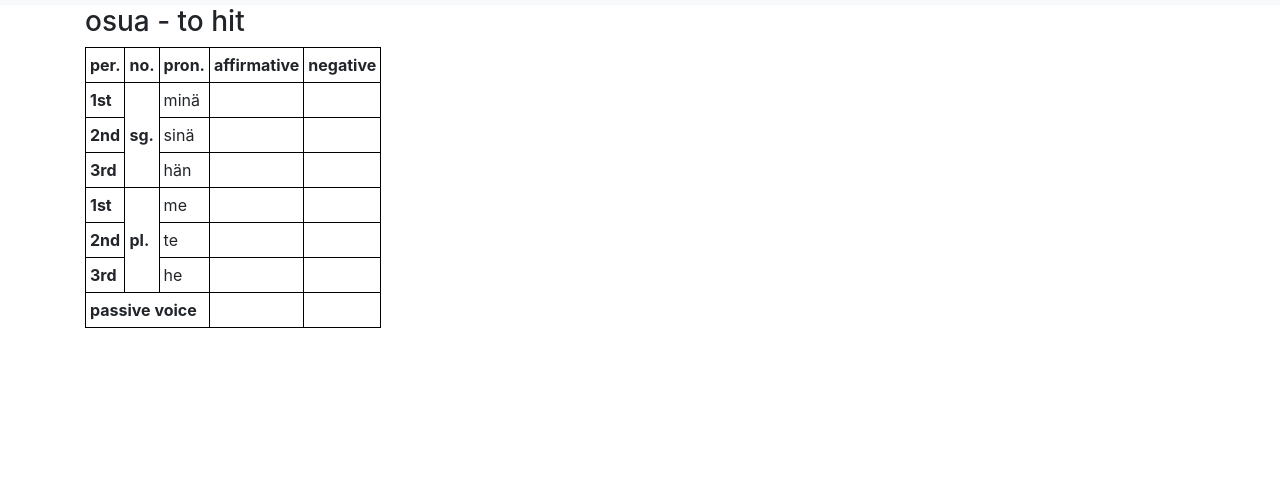
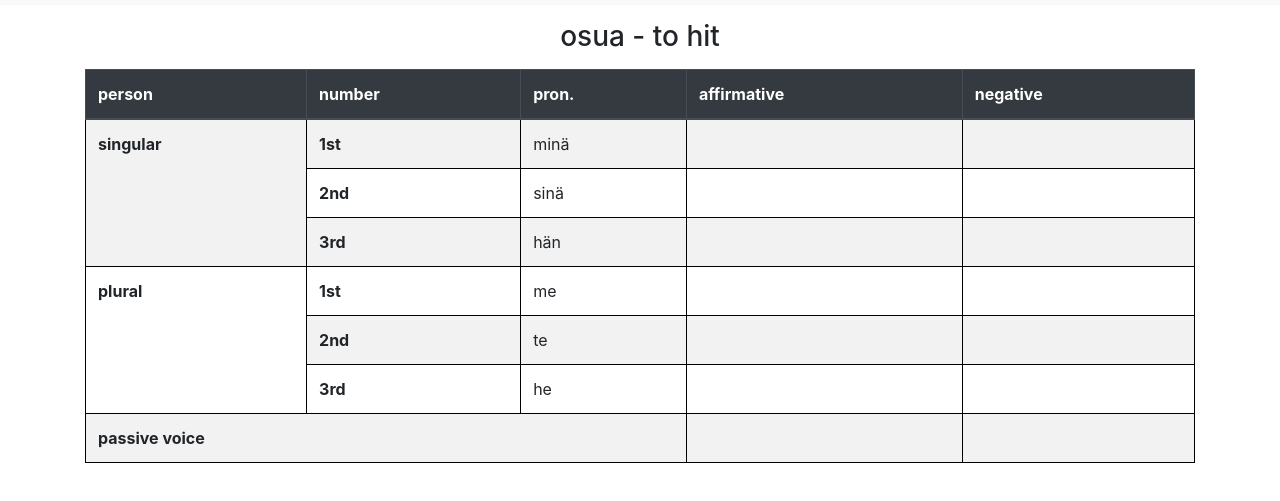
Before and after one commit to bukazoltan/finnish-verb-grid, a plain HTML site: page index.html in a window 1280 px wide. Shown: the part 51-552 px from the top of the page. Drawn offline with nearby package versions, Linux system fonts and the light colour scheme.

Commit message:
minor design improvements

```diff
--- a/index.html
+++ b/index.html
@@ -33,18 +33,20 @@
         <div>
             <p class="h3" id="infinitive"></p>
         </div>
-        <table class="present">
+        <table class="present table table-striped">
             <tbody>
-                <tr>
-                    <th>per.</th>
-                    <th>no.</th>
-                    <th>pron.</th>
-                    <th>affirmative</th>
-                    <th>negative</th>
-                </tr>
+                <thead class="thead-dark">
+                    <tr>
+                        <th>person</th>
+                        <th>number</th>
+                        <th>pron.</th>
+                        <th>affirmative</th>
+                        <th>negative</th>
+                    </tr>
+                </thead>
                 <tr id="sing_first">
+                    <th rowspan="3">singular</th>
                     <th>1st</th>
-                    <th rowspan="3">sg.</th>
                     <td>min&auml;</td>
                     <td class="affirmative task"></td>
                     <td class="negative task"></td>
@@ -62,8 +64,8 @@
                     <td class="negative task"></td>
                 </tr>
                 <tr id="plural_first">
+                    <th rowspan="3">plural</th>
                     <th>1st</th>
-                    <th rowspan="3">pl.</th>
                     <td>me</td>
                     <td class="affirmative task"></td>
                     <td class="negative task"></td>
@@ -89,6 +91,9 @@
         </table>
     </section>
     <script src="script.js"></script>
+    <script src="https://code.jquery.com/jquery-3.4.1.slim.min.js" integrity="sha384-J6qa4849blE2+poT4WnyKhv5vZF5SrPo0iEjwBvKU7imGFAV0wwj1yYfoRSJoZ+n" crossorigin="anonymous"></script>
+    <script src="https://cdn.jsdelivr.net/npm/popper.js@1.16.0/dist/umd/popper.min.js" integrity="sha384-Q6E9RHvbIyZFJoft+2mJbHaEWldlvI9IOYy5n3zV9zzTtmI3UksdQRVvoxMfooAo" crossorigin="anonymous"></script>
+    <script src="https://stackpath.bootstrapcdn.com/bootstrap/4.4.1/js/bootstrap.min.js" integrity="sha384-wfSDF2E50Y2D1uUdj0O3uMBJnjuUD4Ih7YwaYd1iqfktj0Uod8GCExl3Og8ifwB6" crossorigin="anonymous"></script>
 </body>
 
 </html>
--- a/script.js
+++ b/script.js
@@ -1,7 +1,13 @@
+// Selectors
 const passive = document.getElementById('passive');
 const taskCells = document.querySelectorAll('.task');
+const table = document.querySelector('.table')
+const lastRow = table.rows[table.rows.length - 1];
+
+// Basic tracking variables
 let data;
 let currentId = 0;
+
 
 fetch("new_data.json")
     .then(response => response.json())
@@ -67,9 +73,10 @@ const checkInput = (e) => {
     let input = (e.target.textContent).toLowerCase();
     let formName = e.target.parentElement.id;
     let correct = data[currentId][formName][e.target.classList[0]];
-    e.target.classList.add("incorrect");
+    e.target.classList.add("bg-warning");
     if (input === correct) {
-        e.target.classList.add("correct");
+        e.target.classList.remove("bg-warning");
+        e.target.classList.add("bg-success");
         e.target.setAttribute("contenteditable", "false");
         nextActive(e);
     }
@@ -77,12 +84,13 @@ const checkInput = (e) => {
 
 const jumpToNextRow = (e) => {
     let currentRow = e.target.parentElement.nextElementSibling.cells;
-    console.dir(e.target.parentElement);
-    for (i = 0; i < currentRow.length; i++) {
-        if (currentRow[i].attributes.getNamedItem("contenteditable")) {
-            return currentRow;
-        }
-    };
+    console.log(currentRow);
+    if (currentRow)
+        for (i = 0; i < currentRow.length; i++) {
+            if (currentRow[i].attributes.getNamedItem("contenteditable")) {
+                return currentRow;
+            }
+        };
 }
 
 const nextActive = (e) => {
@@ -95,6 +103,7 @@ const nextActive = (e) => {
             };
         }
     }
+    console.log(e);
 }
 
 taskCells.forEach(cell => cell.addEventListener('input', checkInput));
--- a/style.css
+++ b/style.css
@@ -4,10 +4,11 @@ table th {
     padding: 5px 4px;
 }
 
-.incorrect {
-    background-color: red;
+.task {
+    transition: all 0.5s;
 }
 
-.correct {
-    background-color: green;
+#infinitive {
+    margin: 15px;
+    text-align: center;
 }
```
